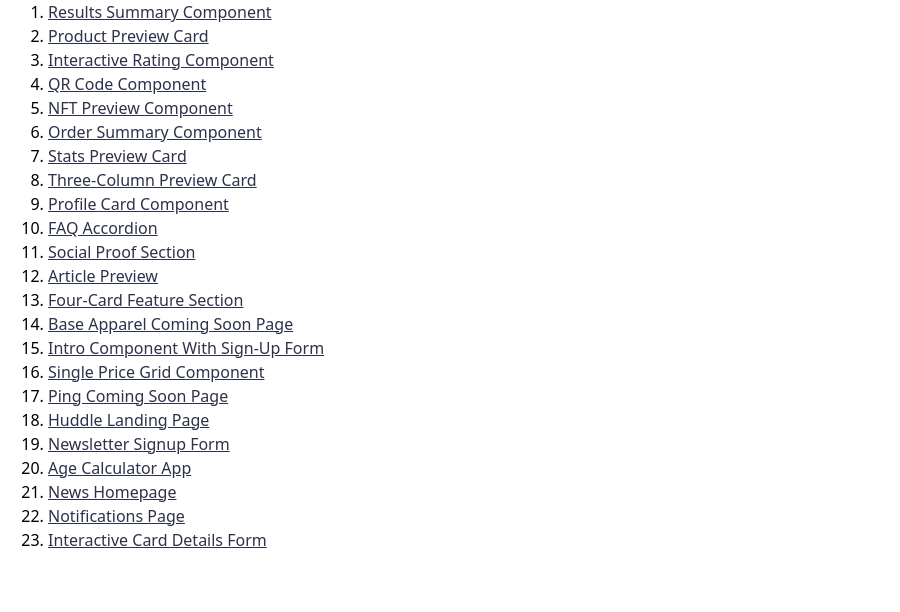
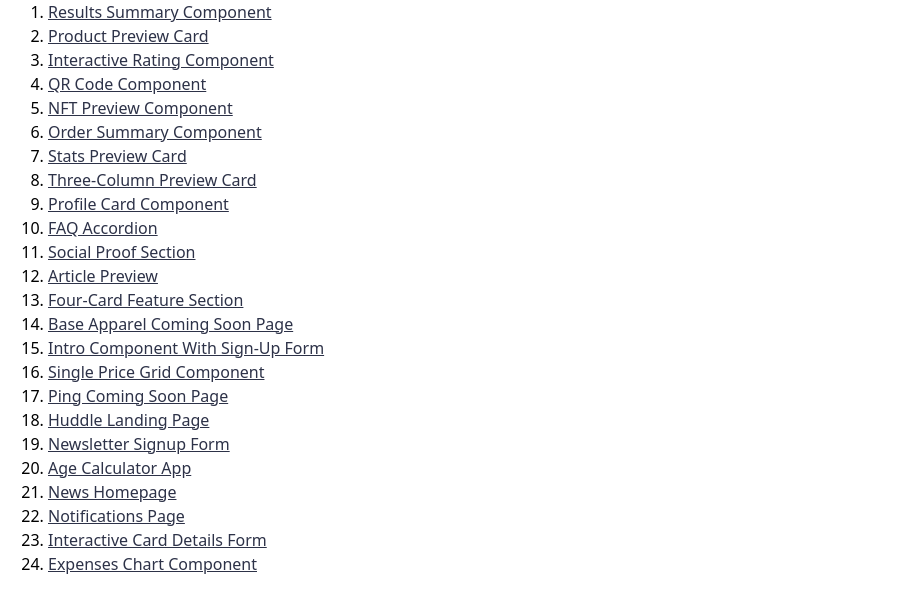
Before and after one commit to semperprimum/fem-projects, a plain HTML site: page index.html in a window 1280 px wide. Shown: the part 86-698 px from the top of the page, without its empty margins (0-900 px from the left). Drawn offline with Linux system fonts and the light colour scheme.

Commit message:
challenge 24: finished

```diff
--- a/index.html
+++ b/index.html
@@ -126,6 +126,11 @@
           >Interactive Card Details Form</a
         >
       </li>
+      <li>
+        <a href="https://expenses-chart-cyan.vercel.app/"
+          >Expenses Chart Component</a
+        >
+      </li>
     </ol>
   </body>
 </html>
```
